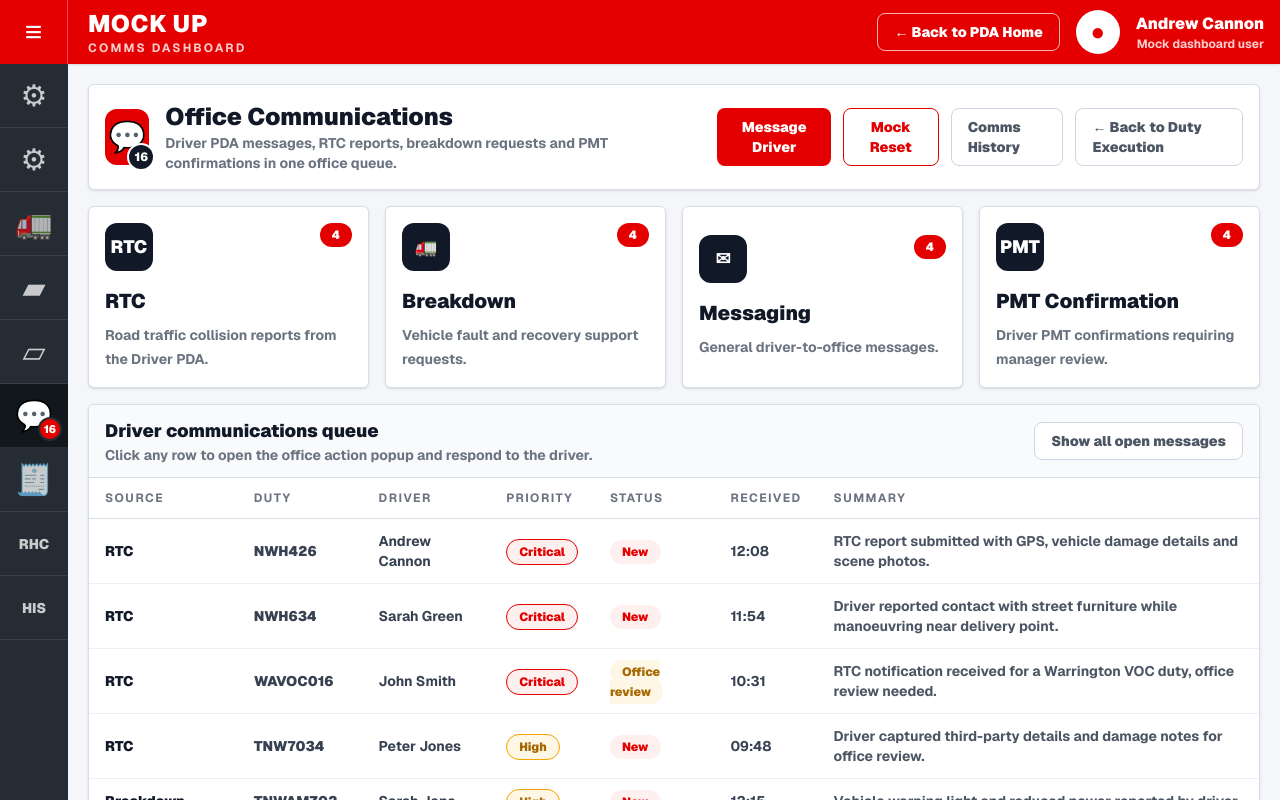
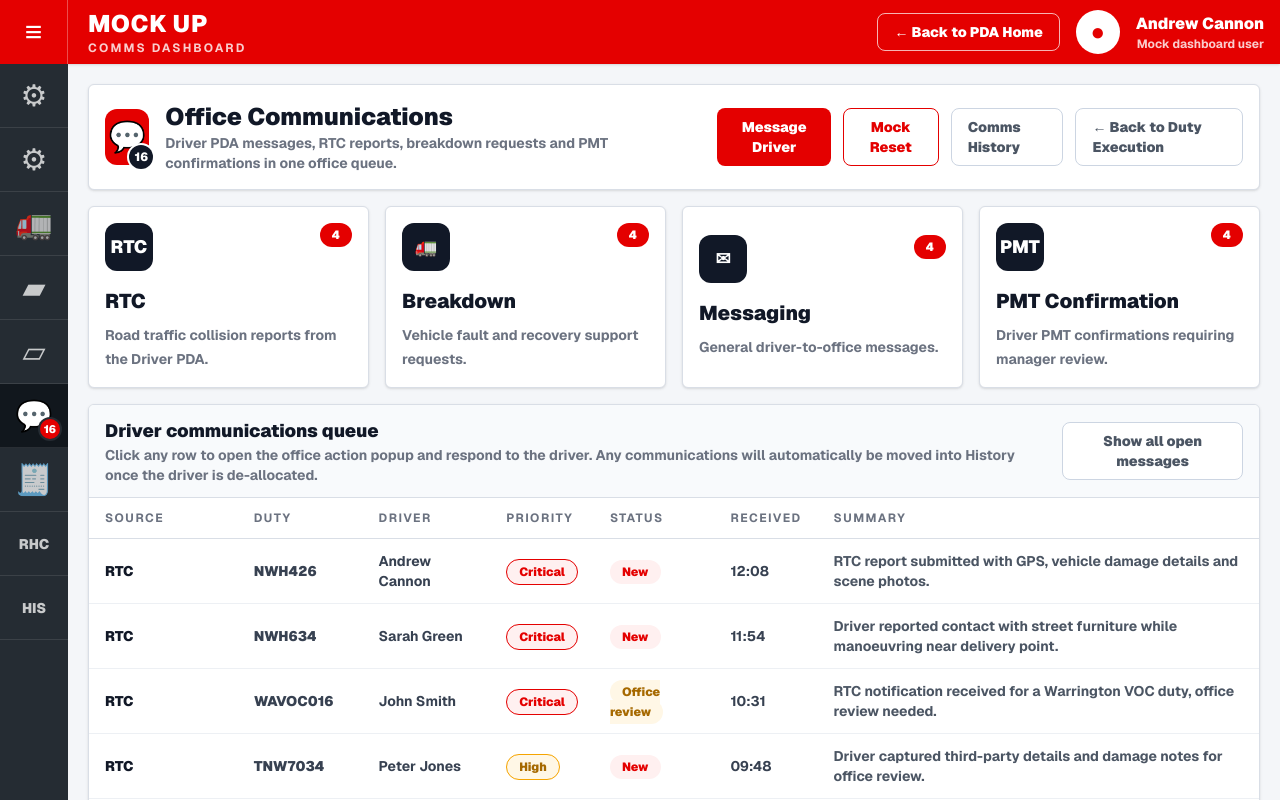
Before and after one commit to acannon76/rugby-league-supporter-web, a Next.js app: page /internal/app-ideas/link-message-mock/comms in a window 1280 px wide. Shown: the top 800 px of the page. Built offline with nearby package versions, Linux system fonts and the light colour scheme.

Commit message:
adding comments to message board

```diff
--- a/src/app/internal/app-ideas/link-message-mock/comms/page.tsx
+++ b/src/app/internal/app-ideas/link-message-mock/comms/page.tsx
@@ -776,7 +776,8 @@ export default function LinkCommsDashboardPage() {
               <div>
                 <h2 className="text-lg font-black text-[#111827]">Driver communications queue</h2>
                 <p className="text-sm font-bold text-[#6b7280]">
-                  Click any row to open the office action popup and respond to the driver.
+                  Click any row to open the office action popup and respond to the driver. Any communications will
+                  automatically be moved into History once the driver is de-allocated.
                 </p>
               </div>
 
```
